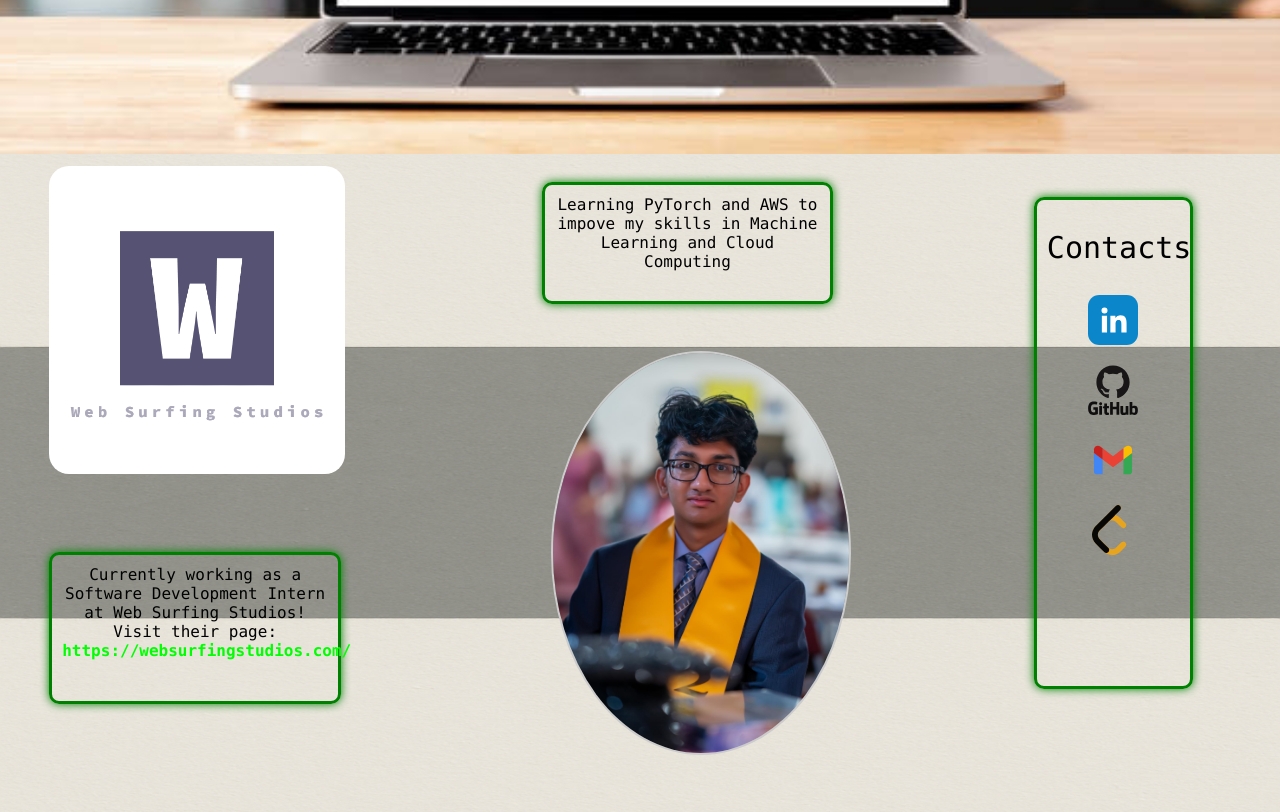
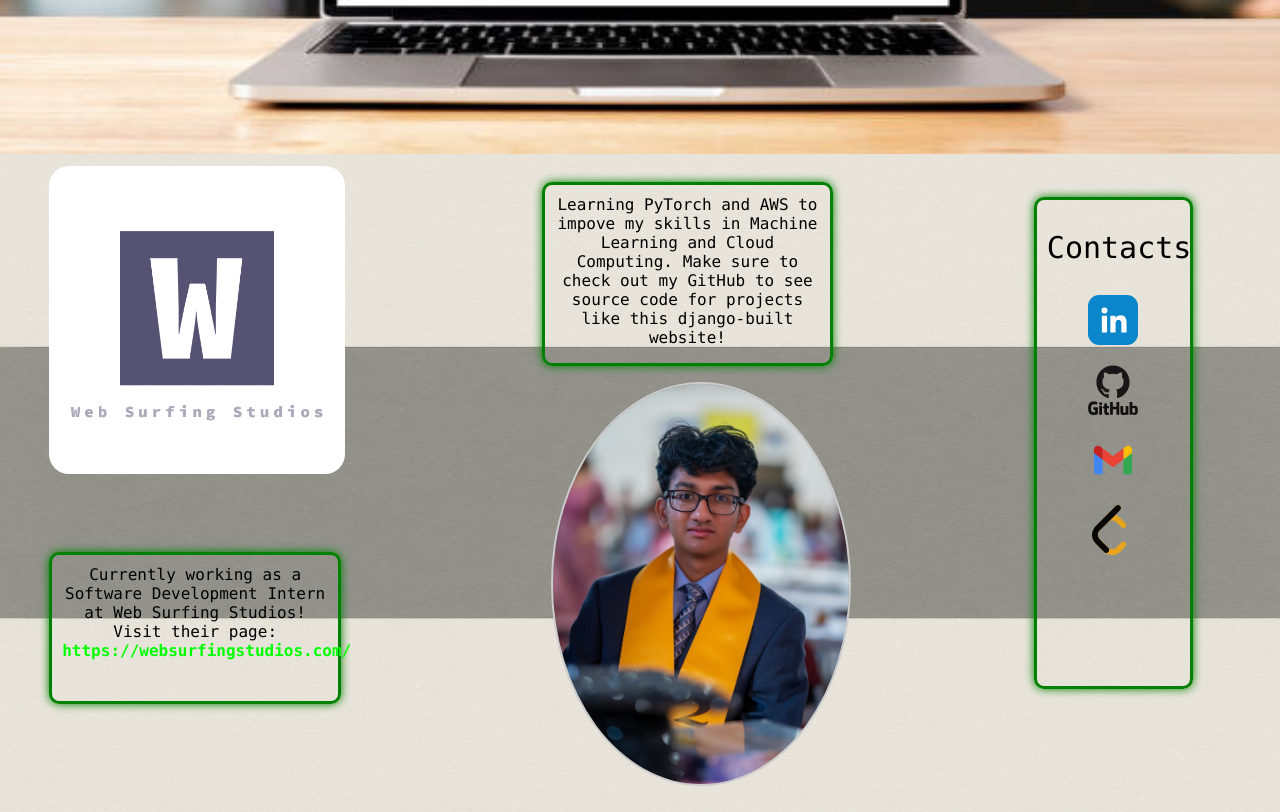
Before and after one commit to JoyalMPaul/Personal-Website, a Django app: page / in a window 1280 px wide. Shown: the part 505-1317 px from the top of the page. Run offline with Django 5.2, Linux system fonts and the light colour scheme.

Commit message:
final-updated

```diff
--- a/django/website/my_app/static/css/style.css
+++ b/django/website/my_app/static/css/style.css
@@ -135,7 +135,7 @@ h1 {
 }
 
 #learning {
-    grid-row: 6 / 11;
+    grid-row: 6 / 13;
     grid-column: 12 / 18;
 }
 
@@ -146,7 +146,7 @@ h1 {
     object-fit: cover;
     border: 2px solid #ccc;
     overflow: hidden;
-    grid-row: 12 / 22;
+    grid-row: 13 / 23;
     grid-column: 11 / 17;
     margin-left: 20%;
 }
--- a/django/website/my_app/templates/home.html
+++ b/django/website/my_app/templates/home.html
@@ -86,7 +86,8 @@
         <!--Currently Learning-->
 
         <p id="learning">
-            Learning PyTorch and AWS to impove my skills in Machine Learning and Cloud Computing
+            Learning PyTorch and AWS to impove my skills in Machine Learning and Cloud Computing.
+            Make sure to check out my GitHub to see source code for projects like this django-built website!
         </p>
 
         <!--Profile Photo-->
```
